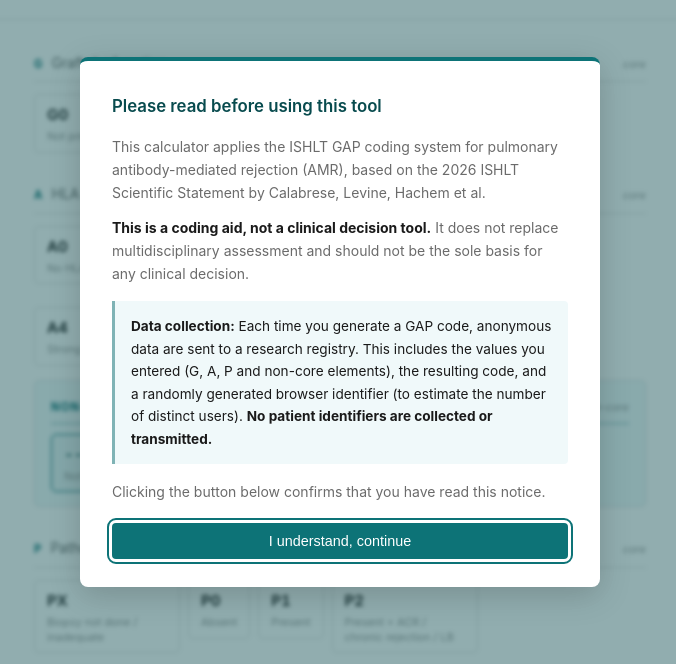
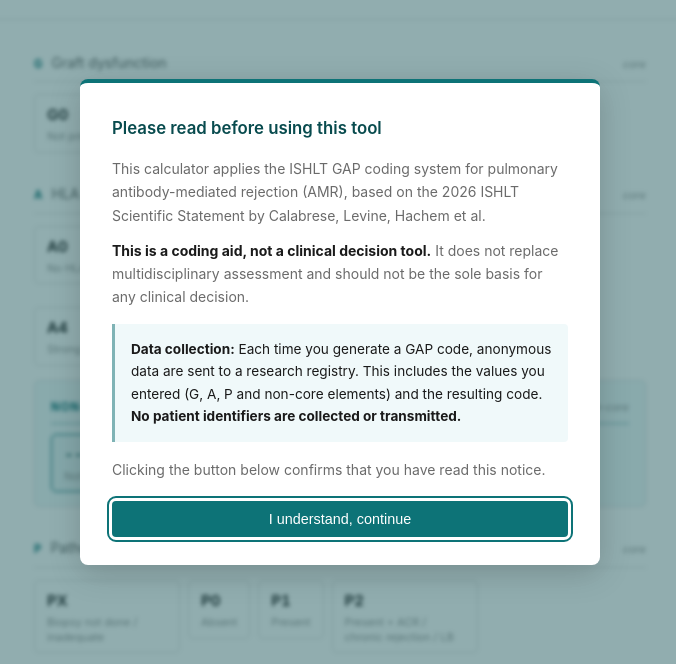
Before and after one commit to kinelhu/gap-amr-calculator, a plain HTML site: page index.html in a window 1280 px wide. Shown: the part 78-742 px from the top of the page, without its empty margins (300-976 px from the left). Drawn offline with nearby package versions, Linux system fonts and the light colour scheme.

Commit message:
Revert splash data notice to original wording

```diff
--- a/index.html
+++ b/index.html
@@ -470,7 +470,7 @@
     <p><strong>This is a coding aid, not a clinical decision tool.</strong> It does not replace multidisciplinary assessment and should not be the sole basis for any clinical decision.</p>
 
     <div class="splash-data-notice">
-      <p><strong>Data collection:</strong> Each time you generate a GAP code, anonymous data are sent to a research registry. This includes the values you entered (G, A, P and non-core elements), the resulting code, and a randomly generated browser identifier (to estimate the number of distinct users). <strong>No patient identifiers are collected or transmitted.</strong></p>
+      <p><strong>Data collection:</strong> Each time you generate a GAP code, anonymous data are sent to a research registry. This includes the values you entered (G, A, P and non-core elements) and the resulting code. <strong>No patient identifiers are collected or transmitted.</strong></p>
     </div>
 
     <p>Clicking the button below confirms that you have read this notice.</p>
```
